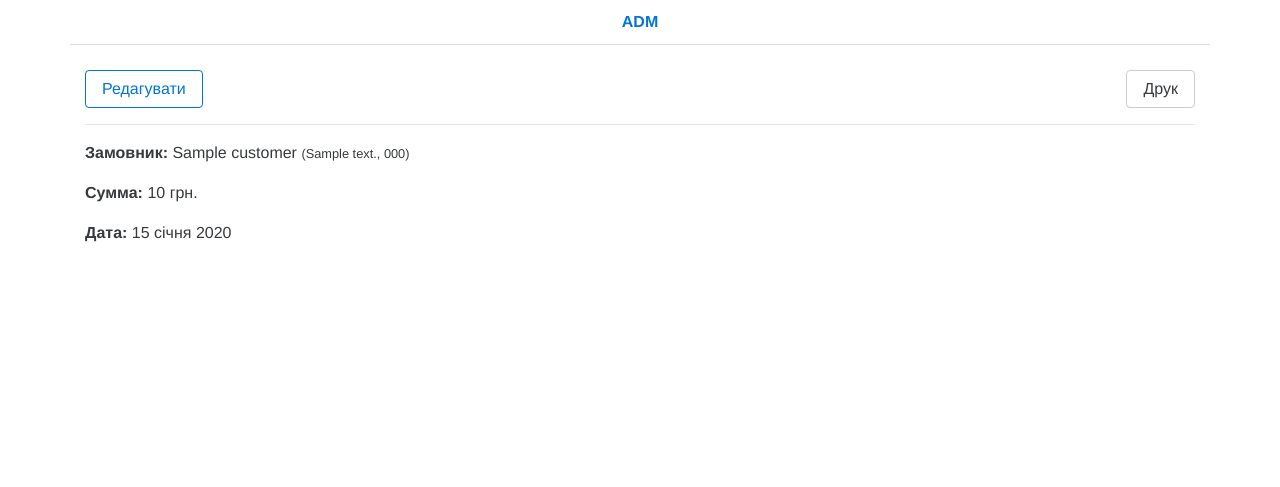
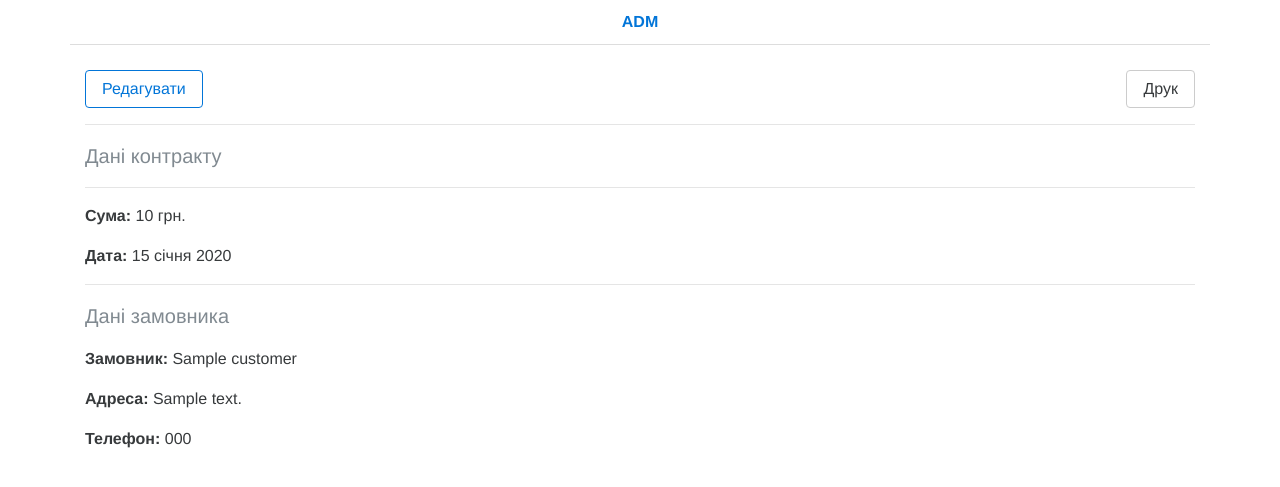
Before and after one commit to scofield-ua/nuft-1, a CakePHP app: the page made by app/View/Contracts/view.ctp in a window 1280 px wide. Shown: the top 487 px of the page. Run offline with PHP 8.4 and a stand-in for CakePHP, Linux system fonts and the light colour scheme; the template is opened without the code that fills it: most values are stand-ins (such as "Sample title", 1, 10 or a date in 2020); some libraries are stand-ins or nearby versions.

Commit message:
Фікси тексту та посилань

```diff
--- a/app/View/Contracts/edit.ctp
+++ b/app/View/Contracts/edit.ctp
@@ -6,7 +6,7 @@
     $this->start('breadcrumb');
     echo $this->element('parts/breadcrumb', [
         'items' => [
-            '/contracts' => 'Водії',
+            '/contracts' => 'Контракти',
             '/contracts/edit/'.$contract['Contract']['id'] => $this->fetch('page_title'),
         ]
     ]);
--- a/app/View/Contracts/view.ctp
+++ b/app/View/Contracts/view.ctp
@@ -18,6 +18,13 @@
 </p>
 <hr class='no-print'>
 
-<p><strong>Замовник:</strong> <?= $contract['Customer']['title'] ?> <small>(<?= $contract['Customer']['address'] ?>, <?= $contract['Customer']['tel'] ?>)</small></p>
-<p><strong>Сумма:</strong> <?= $contract['Contract']['sum'] ?> грн.</p>
+<p class='lead text-muted'>Дані контракту</p>
+<hr>
+<p><strong>Сума:</strong> <?= $contract['Contract']['sum'] ?> грн.</p>
 <p><strong>Дата:</strong> <span data-format='DD MMMM YYYY'><?= $contract['Contract']['date'] ?></span></p>
+<hr>
+
+<p class='lead text-muted'>Дані замовника</p>
+<p><strong>Замовник:</strong> <?= $contract['Customer']['title'] ?></p>
+<p><strong>Адреса:</strong> <?= $contract['Customer']['address'] ?></p>
+<p><strong>Телефон:</strong> <?= $contract['Customer']['tel'] ?></p>
--- a/app/View/Products/index.ctp
+++ b/app/View/Products/index.ctp
@@ -33,7 +33,7 @@
                     </div>
                     <div class='col-md-5'>
                         <form class="form-inline">
-                            <input type="text" class="form-control form-control-sm" name="name" placeholder="Пошук за назвою" />
+                            <input type="text" class="form-control form-control-sm" name="name" placeholder="Пошук за назвою" value="<?= $this->request->query('name'); ?>" />
                             <a href="/products" class="btn btn-secondary btn-sm">Відмінити</a>
                         </form>
                     </div>
```
Also changed, not shown: app/Controller/PagesController.php (+22 -0 lines), app/View/Contracts/index.ctp (+10 -2 lines), app/View/Invoices/index.ctp (+9 -2 lines).
